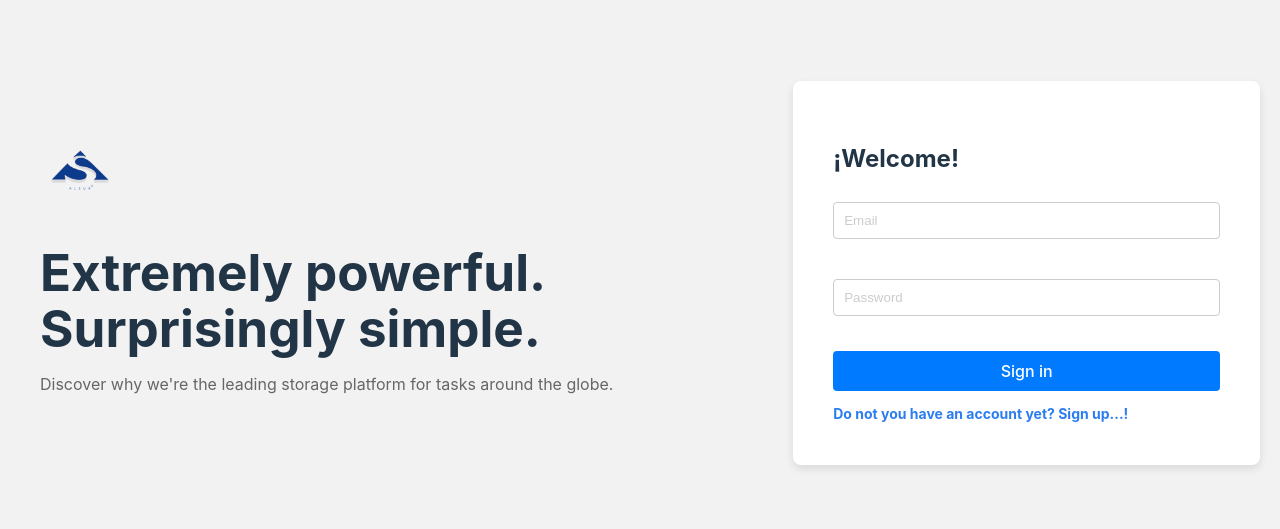
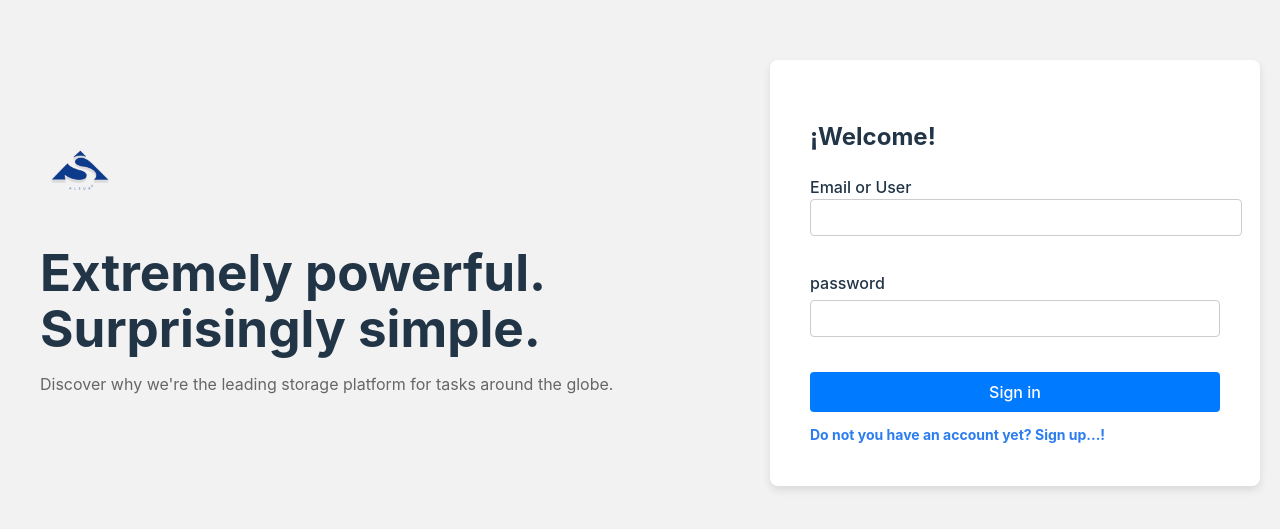
Before and after one commit to oskcarsv/products-storage-front, a React (Vite) app: page /auth in a window 1280 px wide. Shown: the part 127-656 px from the top of the page. Built offline with nearby package versions, Linux system fonts and the light colour scheme.

Commit message:
Fix Login Problem with Backend

```diff
--- a/src/components/Login.jsx
+++ b/src/components/Login.jsx
@@ -75,13 +75,13 @@ export const Login = ({ switchAuthHandler }) => {
         <h2>¡Welcome!</h2>
         <form>
           <div className="input-container">
-            <input type="email" id="email" name="email" placeholder="Email" required />
+            <Input label='Email or User' field="usernameOrEmail" value={formState.usernameOrEmail.value} onChangeHandler={handleInputValueChange} type='text' onBlurHandler={handleInputValidationOnBlur} showErrorMessage={formState.usernameOrEmail.showError} validationMessage={validateUsernameOrEmailMessage} />
           </div>
           <div className="input-container">
-            <input type="password" id="password" name="password" placeholder="Password" required />
+            <Input label='password' field="password" value={formState.password.value} onChangeHandler={handleInputValueChange} type='password' onBlurHandler={handleInputValidationOnBlur} showErrorMessage={formState.password.showError} validationMessage={validatePasswordMessage}/>
           </div>
         </form>
-        <button type="submit">Sign in</button>
+        <button onClick={handleLogin} disabled={isSubmitButtonDisabled}>Sign in</button>
         <span onClick={switchAuthHandler} className="auth-form-switch-label">
           Do not you have an account yet? Sign up...!
         </span>
```
Also changed, not shown: src/components/Input.jsx (line endings or trailing spaces).
